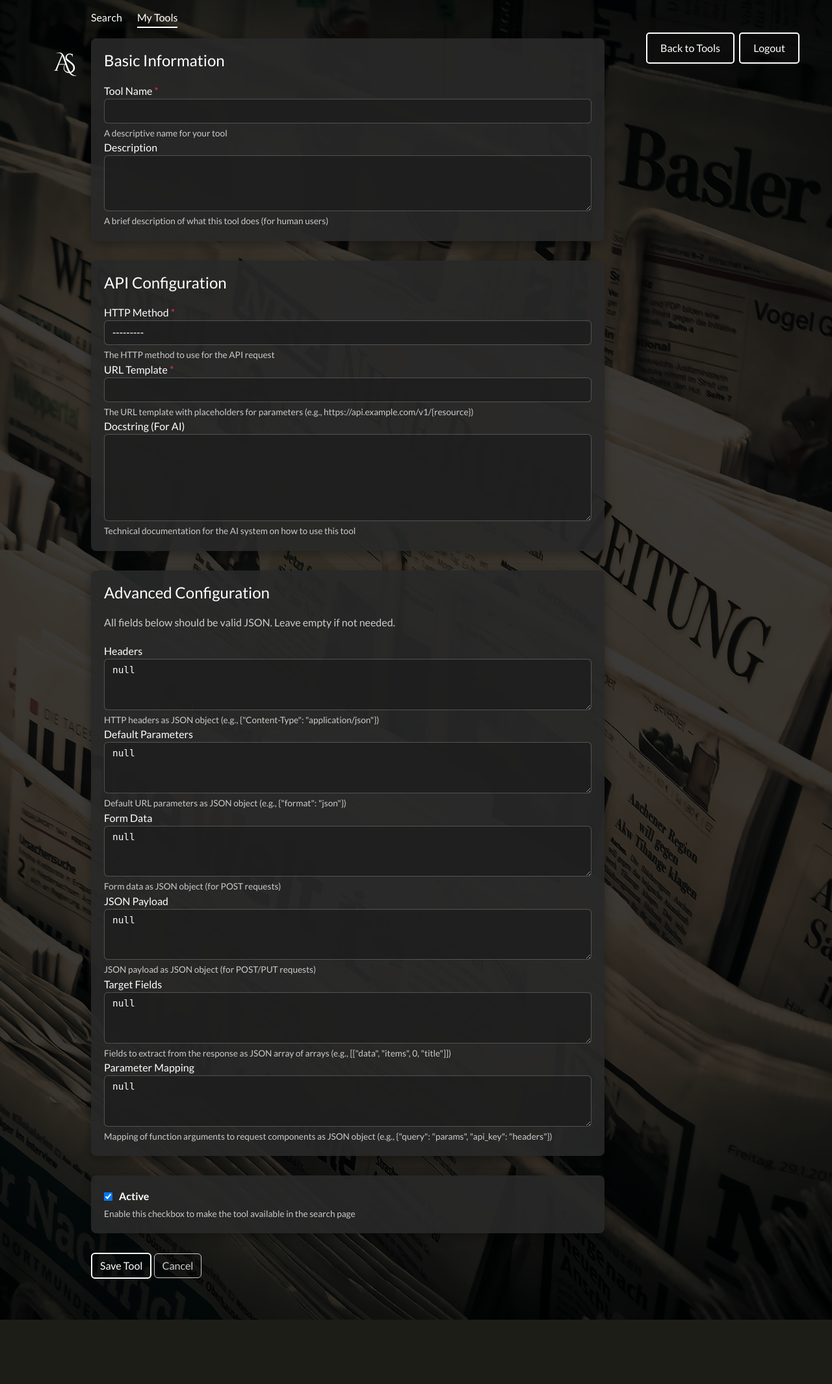
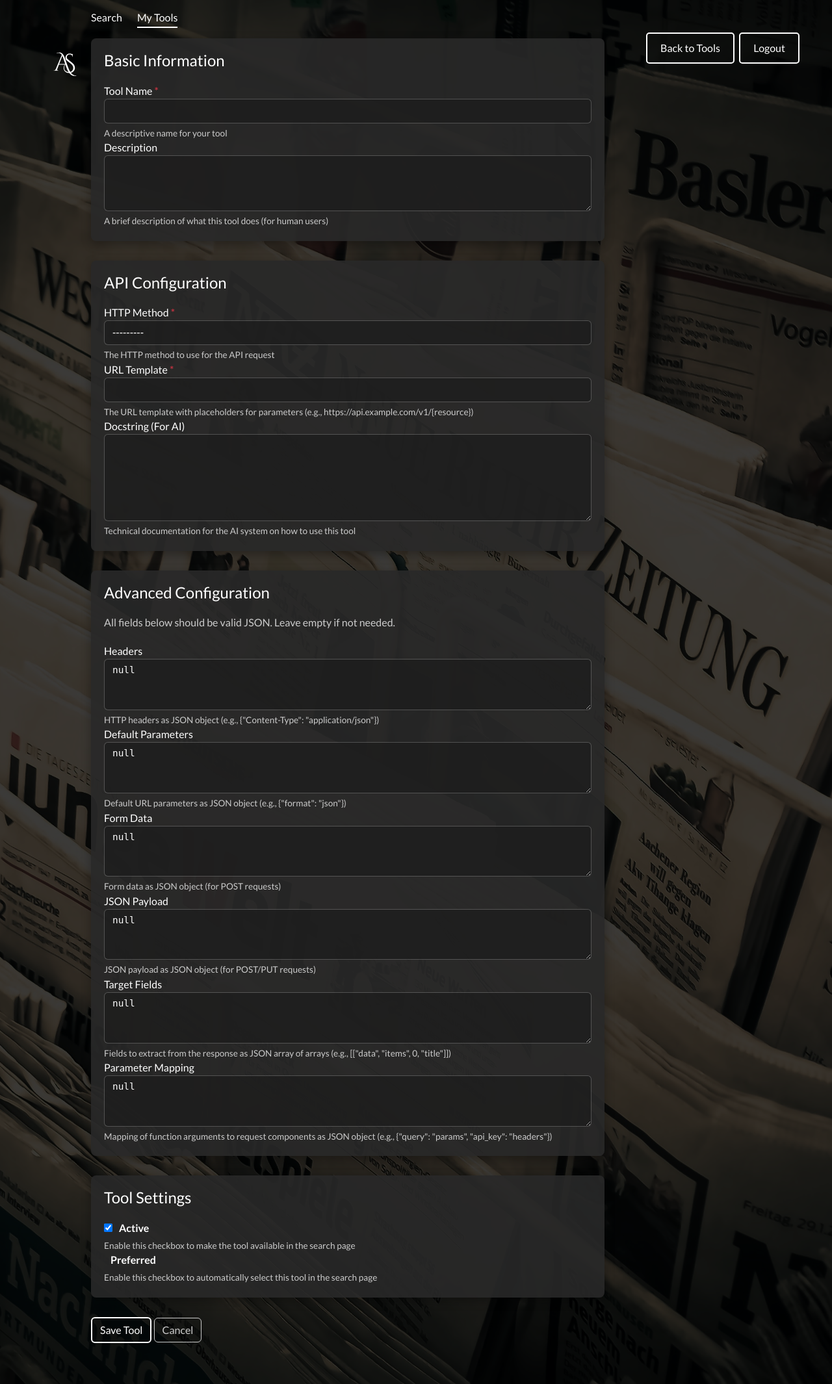
Before and after one commit to asha-software/newsagent, a Django app: page /tools/create/ in a window 1280 px wide. Shown: the whole page at 65% size. Before the commit the page ends 2031 px from the top, so only its background shows below. Run offline with Django 5.2, Linux system fonts and the light colour scheme; the visitor is signed in with stand-in values (Sample User, id 1); data that the repository does not hold is empty; some libraries are stand-ins or nearby versions.

Commit message:
adding a checkbox to select preferred tool in UI

```diff
--- a/django/user_info/templates/search.html
+++ b/django/user_info/templates/search.html
@@ -46,7 +46,7 @@
               {% if user_tools %}
                 {% for tool in user_tools %}
                 <label class="suggestion-item">
-                  <input type="checkbox" name="source" value="{{ tool.name }}">
+                  <input type="checkbox" name="source" value="{{ tool.name }}" {% if tool.is_preferred %}checked{% endif %}>
                   <span>{{ tool.name }}</span>
                 </label>
                 {% endfor %}
--- a/django/user_info/templates/user_info/tool_form.html
+++ b/django/user_info/templates/user_info/tool_form.html
@@ -226,6 +226,7 @@
                 </div>
 
                 <div class="form-section">
+                    <h3>Tool Settings</h3>
                     <div class="form-group">
                         <div class="custom-control custom-checkbox" style="display: flex; align-items: center;">
                             {{ form.is_active }}
@@ -234,6 +235,17 @@
                         <div class="field-help">Enable this checkbox to make the tool available in the search page</div>
                         {% if form.is_active.errors %}
                             <div class="invalid-feedback d-block">{{ form.is_active.errors }}</div>
+                        {% endif %}
+                    </div>
+
+                    <div class="form-group">
+                        <div class="custom-control custom-checkbox" style="display: flex; align-items: center;">
+                            {{ form.is_preferred }}
+                            <label class="custom-control-label" for="{{ form.is_preferred.id_for_label }}" style="margin-left: 10px; font-weight: bold;">Preferred</label>
+                        </div>
+                        <div class="field-help">Enable this checkbox to automatically select this tool in the search page</div>
+                        {% if form.is_preferred.errors %}
+                            <div class="invalid-feedback d-block">{{ form.is_preferred.errors }}</div>
                         {% endif %}
                     </div>
                 </div>
```
Also changed, not shown: django/user_info/templates/user_info/tool_list.html (+10 -0 lines), django/user_info/migrations/0004_usertool_is_preferred.py (added).
